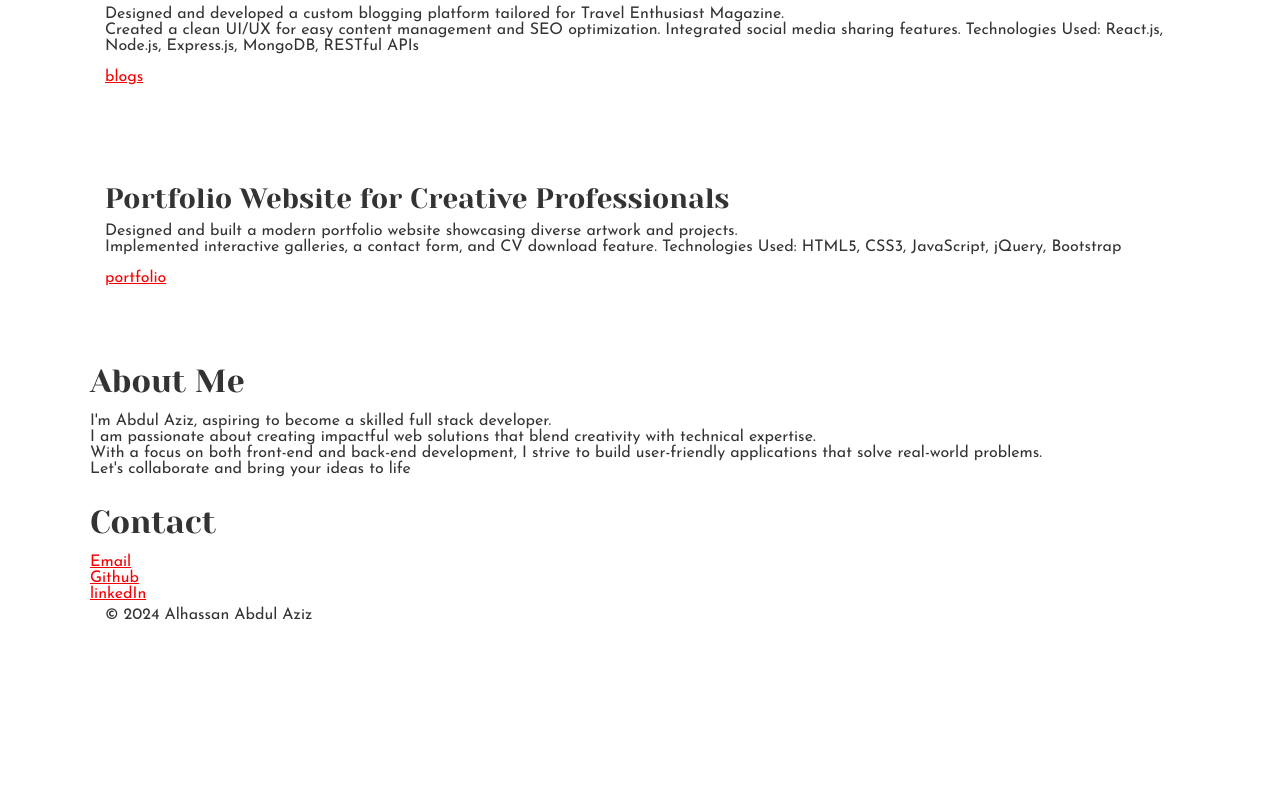
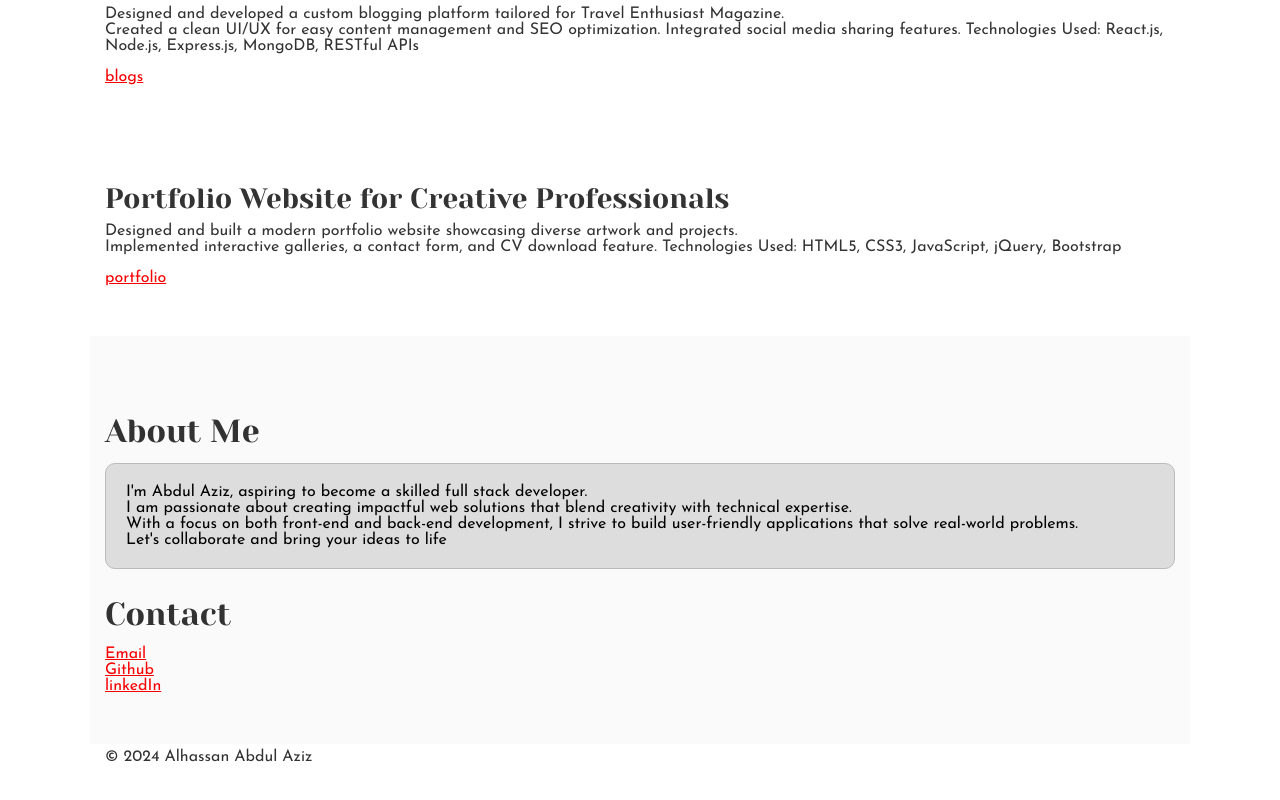
Before and after one commit to Abdul-Aziz1199/My_First_Portfolio, a plain HTML site: page index.html in a window 1280 px wide. Shown: the part 702-1502 px from the top of the page. Before the commit the page ends 1394 px from the top, so only its background shows below. Drawn offline with Linux system fonts and the light colour scheme.

Commit message:
Add files via upload
main tag and aside added to index.html file

```diff
--- a/index.html
+++ b/index.html
@@ -14,6 +14,7 @@
                  I am seeking an opportunity to contribute my technical expertise and creativity to a dynamic team where I can continue to learn and grow as a web developer</p>
 
         </header>
+    <main>
         <nav>
             <ul>
                 <li><a href="#introduction">Introduction</a></li>
@@ -68,6 +69,7 @@
 
 
         </section>
+    <aside>
         <section id="about me">
             <h2>About Me</h2>
             <p>
@@ -85,7 +87,8 @@
             <a href="nkedin.com/in/alhassan-abdul-aziz-044070296/?trk=public-profile-join-page" target="_blank">linkedIn</a>
 
         </section>
-
+    </aside>
+    </main>
         <footer>
             <p>&copy; 2024 Alhassan Abdul Aziz</p>
 
```
